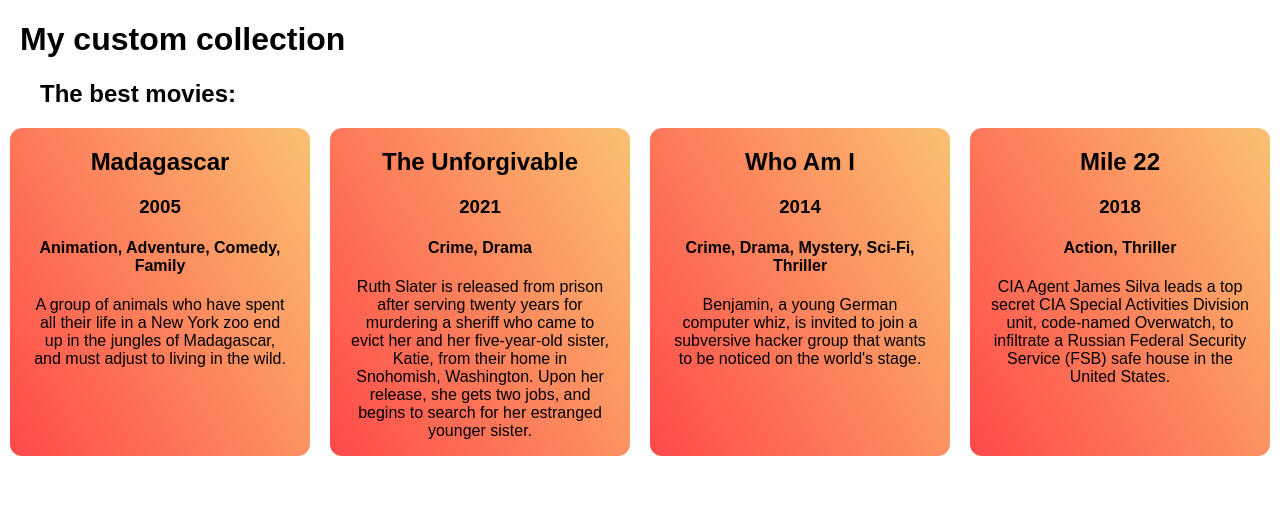
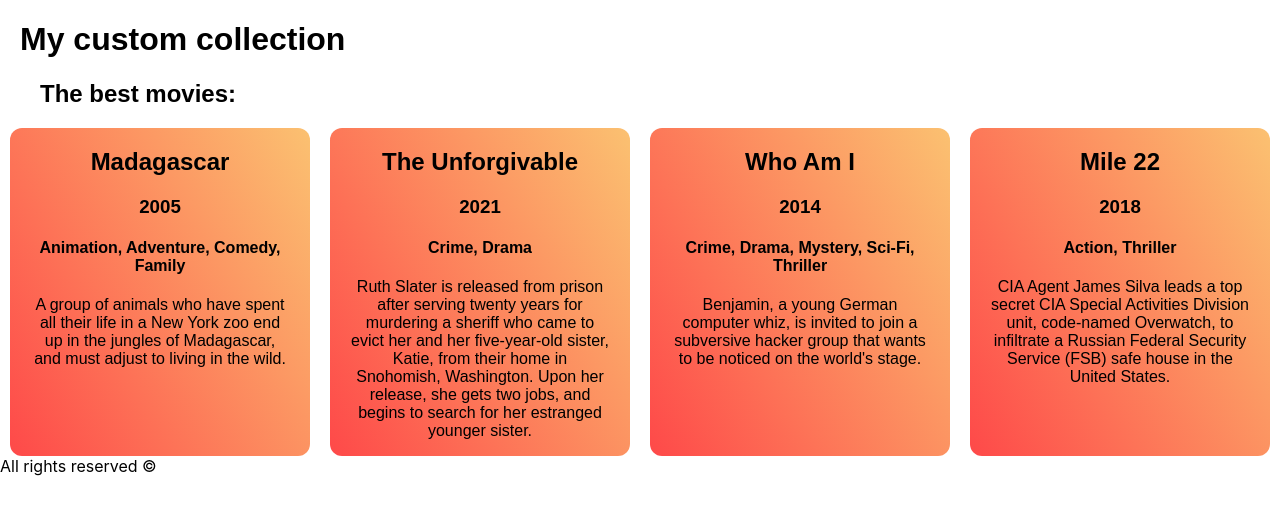
Before and after one commit to Y3llow45/movie-project-react, a React (Create React App) app: page / in a window 1280 px wide. Shown: the top 514 px of the page. Built offline with nearby package versions, Linux system fonts and the light colour scheme.

Commit message:
Added Footer and Message components

```diff
--- a/src/App.js
+++ b/src/App.js
@@ -1,13 +1,14 @@
 import './App.css';
 import Heading from './components/Heading';
 import MovieList from './components/MovieList';
+import Footer from './components/Footer';
 /*import Counter from './components/Counter'*/
 
 const movies = [
-  {title: "Madagascar", description: "A group of animals who have spent all their life in a New York zoo end up in the jungles of Madagascar, and must adjust to living in the wild.", year: 2005, genres: ["Animation", "Adventure", "Comedy", "Family"]},
-  {title: "The Unforgivable", description: "Ruth Slater is released from prison after serving twenty years for murdering a sheriff who came to evict her and her five-year-old sister, Katie, from their home in Snohomish, Washington. Upon her release, she gets two jobs, and begins to search for her estranged younger sister.", year: 2021, genres: ["Crime", "Drama"]},
-  {title: "Who Am I", description: "Benjamin, a young German computer whiz, is invited to join a subversive hacker group that wants to be noticed on the world's stage.", year: 2014, genres: ["Crime", "Drama", "Mystery", "Sci-Fi", "Thriller"]},
-  {title: "Mile 22", description: "CIA Agent James Silva leads a top secret CIA Special Activities Division unit, code-named Overwatch, to infiltrate a Russian Federal Security Service (FSB) safe house in the United States.", year: 2018, genres: ["Action", "Thriller"]}
+  {_id: 1, title: "Madagascar", description: "A group of animals who have spent all their life in a New York zoo end up in the jungles of Madagascar, and must adjust to living in the wild.", year: 2005, genres: ["Animation", "Adventure", "Comedy", "Family"]},
+  {_id: 2, title: "The Unforgivable", description: "Ruth Slater is released from prison after serving twenty years for murdering a sheriff who came to evict her and her five-year-old sister, Katie, from their home in Snohomish, Washington. Upon her release, she gets two jobs, and begins to search for her estranged younger sister.", year: 2021, genres: ["Crime", "Drama"]},
+  {_id: 3, title: "Who Am I", description: "Benjamin, a young German computer whiz, is invited to join a subversive hacker group that wants to be noticed on the world's stage.", year: 2014, genres: ["Crime", "Drama", "Mystery", "Sci-Fi", "Thriller"]},
+  {_id: 4, title: "Mile 22", description: "CIA Agent James Silva leads a top secret CIA Special Activities Division unit, code-named Overwatch, to infiltrate a Russian Federal Security Service (FSB) safe house in the United States.", year: 2018, genres: ["Action", "Thriller"]}
 ]
 
 function App() {
@@ -15,6 +16,7 @@
     <div className="site-wrapper">
       <Heading>My custom collection</Heading>
       <MovieList movies={movies} className="movie-list"/>
+      <Footer />
     </div>
   );
 }
--- /dev/null
+++ b/src/components/Footer.js
@@ -0,0 +1,13 @@
+import { Component } from "react";
+import Message from './Message'
+
+class Footer extends Component {
+    constructor(props) {
+        super(props)
+    }
+    render() {
+        return <Message text="All rights reserved &copy;" />
+    }
+}
+
+export default Footer
--- /dev/null
+++ b/src/components/Message.js
@@ -0,0 +1,15 @@
+import { Component } from "react";
+
+class Message extends Component {
+    constructor(props) {
+        super(props)
+    }
+    componentDidMount() {
+
+    }
+    render() {
+        return <span>{this.props.text}</span>
+    }
+}
+
+export default Message
--- a/src/components/MovieList.js
+++ b/src/components/MovieList.js
@@ -10,6 +10,7 @@
             <div className="movie-list">
                 {this.props.movies.map((x, index) => {
                     return <Movie
+                        key={x._id}
                         title={x.title}
                         description={x.description}
                         year={x.year}
```
